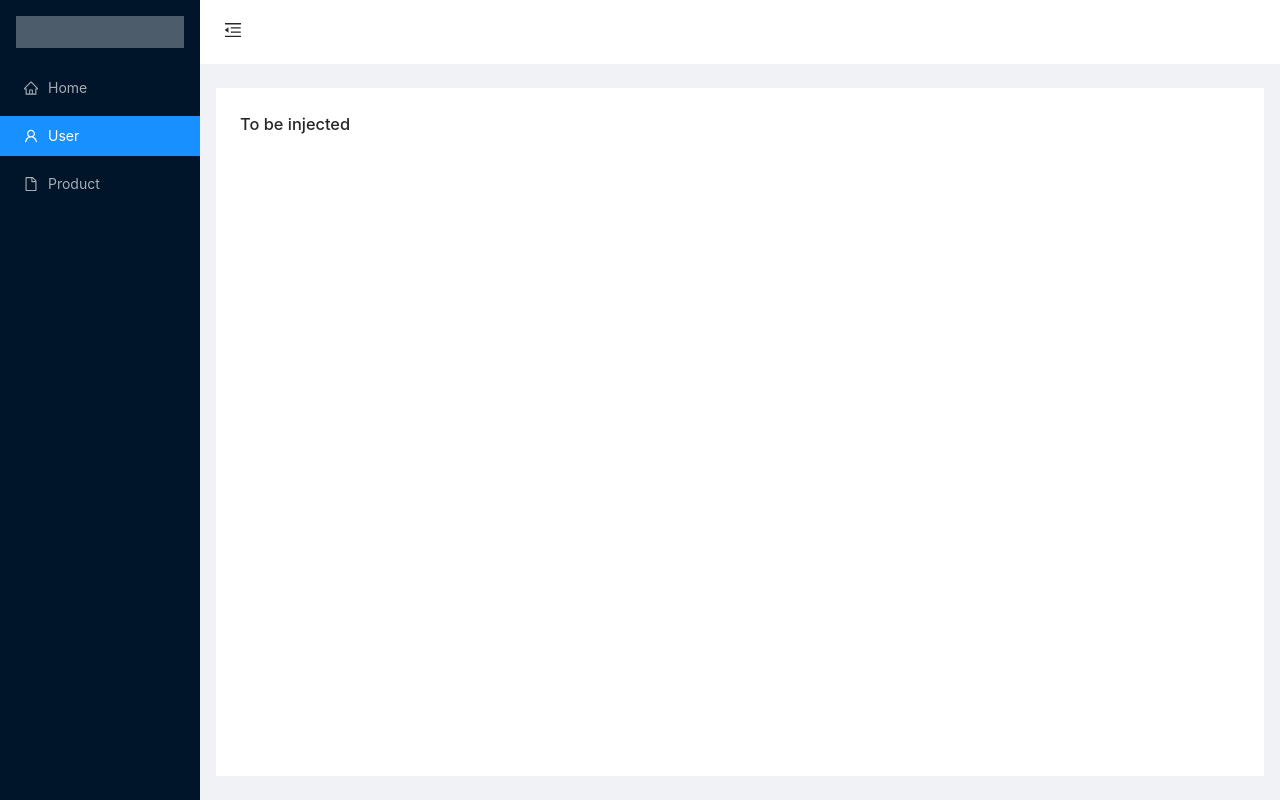
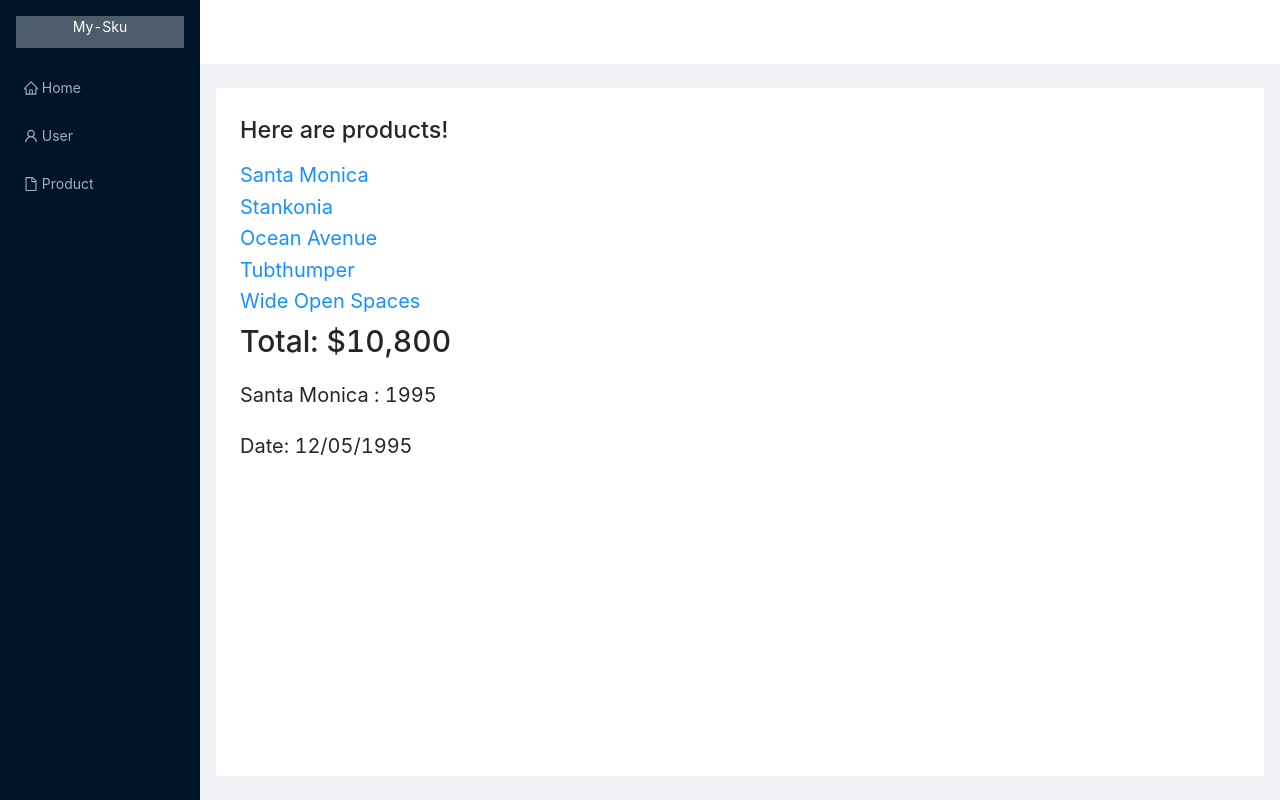
Before and after one commit to zihan1997/My-Sku, a React app: page /products/1995 in a window 1280 px wide. Built offline with nearby package versions, Linux system fonts and the light colour scheme.

Commit message:
Finished Routing to Products with simple samples

```diff
--- a/src/app.jsx
+++ b/src/app.jsx
@@ -1,6 +1,5 @@
 import React from 'react';
 import Home from './pages/home/index'
-import Routes from './routers/router'
 import './app.css'
 
 class App extends React.Component {
@@ -9,13 +8,8 @@ class App extends React.Component {
     }
 
     render() {
-
         return (
-            // <body className="App">
-            // <Routes>
                 <Home />
-            // </Routes>
-            // </body>
         );
     }
 }
--- a/src/index.jsx
+++ b/src/index.jsx
@@ -1,7 +1,11 @@
 import React from "react";
 import {createRoot} from "react-dom/client";
 import App from './app.jsx';
+import { BrowserRouter } from "react-router-dom";
+
 createRoot(document.getElementById('root'))
     .render(
-        <App />
+        <BrowserRouter>
+            <App />
+        </BrowserRouter>
     )
--- /dev/null
+++ b/src/pages/components/Products.jsx
@@ -0,0 +1,24 @@
+import React from "react"
+import { Link } from "react-router-dom";
+import {Outlet} from "react-router";
+import {getProducts} from "./tools/ProductService";
+
+export default function ProductsPage(){
+    let products = getProducts();
+    return(
+        <div>
+            <h1>Here are products!</h1>
+            <nav>
+                {products.map((product) => (
+                    <Link
+                        to={`/products/${product.number}`}
+                        key={product.number}
+                    >
+                        {product.name}<br/>
+                    </Link>
+                ))}
+            </nav>
+            <Outlet/>
+        </div>
+    )
+}
--- /dev/null
+++ b/src/pages/components/UsersPage.jsx
@@ -0,0 +1,9 @@
+import React from "react"
+
+export default function UsersPage(){
+    return(
+        <div>
+            Here are Users!
+        </div>
+    )
+}
--- /dev/null
+++ b/src/pages/components/WelcomePage.jsx
@@ -0,0 +1,9 @@
+import React from "react"
+
+export default function WelcomePage(){
+    return(
+        <div>
+            Welcome Home!
+        </div>
+    )
+}
--- /dev/null
+++ b/src/pages/components/tools/Product.jsx
@@ -0,0 +1,17 @@
+import {useParams} from "react-router-dom"
+import {getProduct} from "./ProductService"
+
+
+export default function Product(){
+    let params = useParams();
+    let product = getProduct(parseInt(params.productId, 10))
+    return (
+        <main sytle={{padding: "1rem"}}  >
+            <h2>Total: {product.amount}</h2>
+            <p>
+                {product.name} : {product.number}
+            </p>
+            <p>Date: {product.due}</p>
+        </main>
+    );
+}
--- /dev/null
+++ b/src/pages/components/tools/ProductService.jsx
@@ -0,0 +1,42 @@
+
+export function getProducts() {
+    return products;
+}
+export function getProduct(id) {
+    return products.find((product)=>(
+        product.number === id
+    ))
+}
+
+let products = [
+    {
+        name: "Santa Monica",
+        number: 1995,
+        amount: "$10,800",
+        due: "12/05/1995",
+    },
+    {
+        name: "Stankonia",
+        number: 2000,
+        amount: "$8,000",
+        due: "10/31/2000",
+    },
+    {
+        name: "Ocean Avenue",
+        number: 2003,
+        amount: "$9,500",
+        due: "07/22/2003",
+    },
+    {
+        name: "Tubthumper",
+        number: 1997,
+        amount: "$14,000",
+        due: "09/01/1997",
+    },
+    {
+        name: "Wide Open Spaces",
+        number: 1998,
+        amount: "$4,600",
+        due: "01/27/1998",
+    },
+]
--- a/src/pages/home/index.jsx
+++ b/src/pages/home/index.jsx
@@ -1,14 +1,9 @@
-import React from 'react';
-import {
-    Link,
-    BrowserRouter as Router,
-    Route
-} from "react-router-dom"
-import { Switch } from "react-router"
-
+import React from 'react'
+import Navbar from "./navbar";
+import MyRouter from "../../routers/router";
 import 'antd/dist/antd.css';
 import './index.scss';
-import { Layout, Menu} from 'antd';
+import {Dropdown, Layout, Menu, PageHeader} from 'antd';
 import {
     MenuUnfoldOutlined,
     MenuFoldOutlined,
@@ -18,6 +13,7 @@ import {
 
 const { Header, Sider, Content } = Layout;
 import Test from './test'
+import {Link} from "react-router-dom";
 const {
     Item
 } = Menu
@@ -48,40 +44,46 @@ export default class Home extends React.Component {
         return (
             <Layout>
                 <Sider trigger={null} collapsible collapsed={this.state.collapsed}>
-                    <div className="logo" />
+                    <div className="logo" >My-Sku</div>
                     <Menu
                         theme="dark"
                         mode="inline"
-                        defaultSelectedKeys={['1']}
+                        // defaultSelectedKeys={['0']}
                         >
                         {/* Nav bar Listing */}
                         <Item
                             key={this.incrementKey()}
                         >
                             <HomeOutlined />
-                            {/*<Link to="/">*/}
-                                <span>Home</span>
-                            {/*</Link>*/}
+                            <Link to="home">
+                                <span> Home</span>
+                            </Link>
                         </Item>
                         <Item
                             key={this.incrementKey()}
                         >
                             <UserOutlined />
-                            <span>User</span>
+                            <Link to='users'>
+                                <span> User</span>
+                            </Link>
                         </Item>
                         <Item key={this.incrementKey()}>
                             <FileOutlined />
-                            <span>Product</span>
+                            <Link to='products'>
+                                <span> Product</span>
+                            </Link>
                         </Item>
                     </Menu>
                 </Sider>
                 <Layout className="site-layout">
                     <Header className="site-layout-background" style={{ padding: 0 }}>
-                        {React.createElement(this.state.collapsed ? MenuUnfoldOutlined : MenuFoldOutlined, {
-                            className: 'trigger',
-                            onClick: this.toggle,
-                        })}
+                        {/*{React.createElement(this.state.collapsed ? MenuUnfoldOutlined : MenuFoldOutlined, {*/}
+                        {/*    className: 'trigger',*/}
+                        {/*    onClick: this.toggle,*/}
+                        {/*})}*/}
+
                     </Header>
+                    {/*<Navbar  collapsed={true}/>*/}
                     <Content
                         className="site-layout-background"
                         style={{
@@ -90,12 +92,9 @@ export default class Home extends React.Component {
                             minHeight: 280,
                         }}
                     >
-                        <Test />
-                        {/*<Switch>*/}
-                        {/*    <Route path="/">*/}
-                        {/*        <Test/>*/}
-                        {/*    </Route>*/}
-                        {/*</Switch>*/}
+                        <div id="content">
+                            <MyRouter/>
+                        </div>
                     </Content>
                 </Layout>
             </Layout>
--- a/src/pages/home/index.scss
+++ b/src/pages/home/index.scss
@@ -14,6 +14,12 @@
   height: 32px;
   margin: 16px;
   background: rgba(255, 255, 255, 0.3);
+  text-align: center;
+  color: white;
+}
+
+.header-text{
+  text-align: right;
 }
 
 .site-layout .site-layout-background {
@@ -27,3 +33,7 @@ section{
   padding-bottom: 0%;
   height: 100%;
 }
+
+#content{
+  font-size: 20px;
+}
--- /dev/null
+++ b/src/pages/home/navbar.jsx
@@ -0,0 +1,55 @@
+import React from 'react'
+import PropTypes from 'prop-types';
+import {Menu, Layout} from "antd";
+const {Header} = Layout;
+
+
+export default class Navbar extends React.Component{
+    static propTypes ={
+        collapsed: PropTypes.bool.isRequired,
+        handleClick: PropTypes.bool.isRequired,
+    }
+    handleSignOut(){
+        return console.log;
+    }
+    renderOverlay(){
+        return (
+            <Menu onClick={this.handleSignOut("sign out")}
+            >
+                <Menu.Item>
+                    Sign Out
+                </Menu.Item>
+            </Menu>
+        )
+    }
+
+    render() {
+        const menu = this.renderOverlay();
+        return (
+            <Header>
+                <nav className="navbar">
+                    <ul className="nav">
+                        <li className="nav-item">
+                            <Icon
+                                className="sidebar-trigger"
+                                type={this.props.collapsed ? 'menu-unfold': 'menu-fold'}
+                                onClick={this.props.toggle}
+                            />
+                        </li>
+                    </ul>
+                    <ul className="nav navbar-right">
+                        <Dropdown
+                            overlay={menu}
+                        >
+                            <li className="nav-item">
+                                <Icon
+                                    type="user"
+                                />
+                            </li>
+                        </Dropdown>
+                    </ul>
+                </nav>
+            </Header>
+        )
+    }
+}
--- a/src/routers/router.jsx
+++ b/src/routers/router.jsx
@@ -1,21 +1,25 @@
-// import React from 'react';
-// import {
-//     BrowserRouter as Router,
-//     Switch,
-//     Routes
-//     Route,
-//     Link
-// } from "react-router-dom";
-// import HomeRouter from '../routers/Home'
-// export default class Routes extends React.Component{
-//     render() {
-//         return (
-//             <Router>
-//                 <Route>
-//                     <Route exact path="/" component={HomeRouter}/>
-//                 </Route>
-//             </Router>
-//         )
-//
-//     }
-// }
+import {
+    Routes,
+    Route
+} from "react-router-dom";
+
+import WelcomePage from "../pages/components/WelcomePage";
+import ProductsPage from "../pages/components/Products";
+import UsersPage from "../pages/components/UsersPage";
+import HomeIndex from "../pages/home/index"
+import App from "../app";
+import Product from "../pages/components/tools/Product";
+
+export default function MyRouter(){
+   return(
+       <Routes>
+           <Route path="/home" element={<WelcomePage/>} />
+           <Route path="/products" element={<ProductsPage/>}>
+               <Route path=":productId" element={<Product/>}/>
+           </Route>
+           <Route path="/users" element={<UsersPage/>} />
+
+           <Route path='*' element={<WelcomePage/>}/>
+       </Routes>
+   )
+}
```
